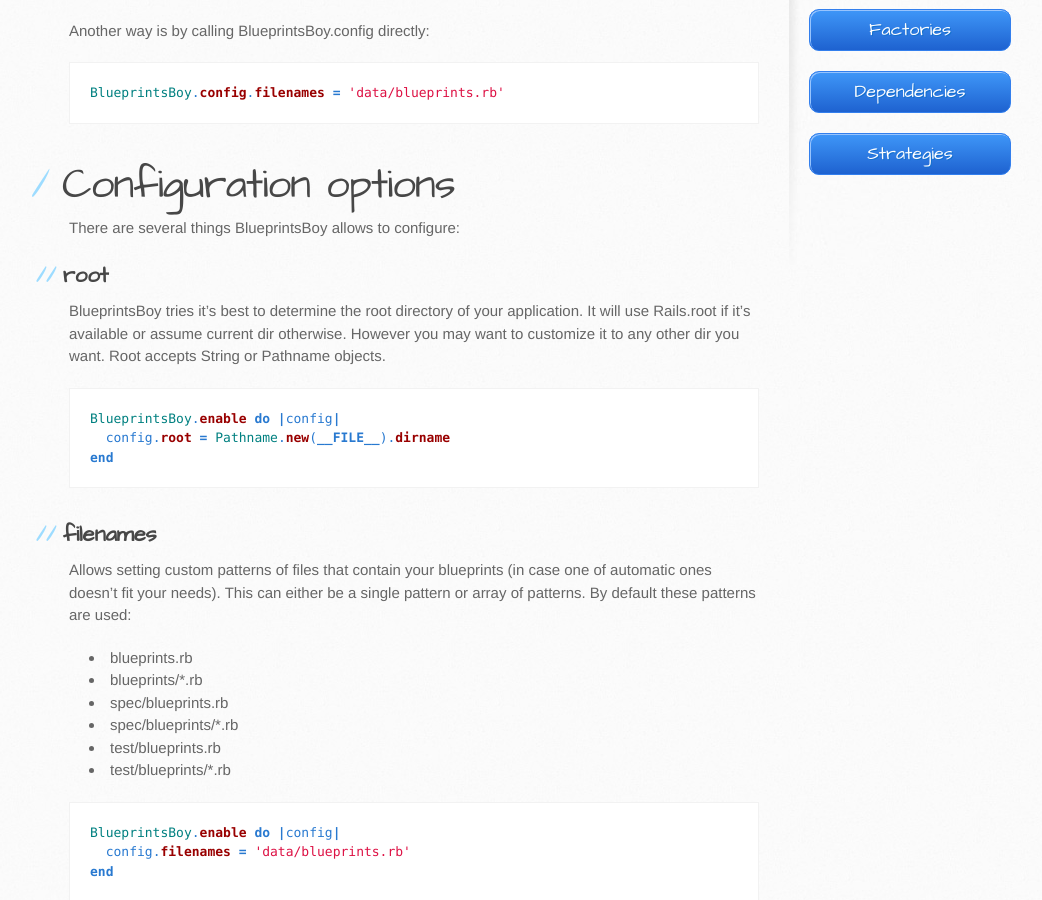
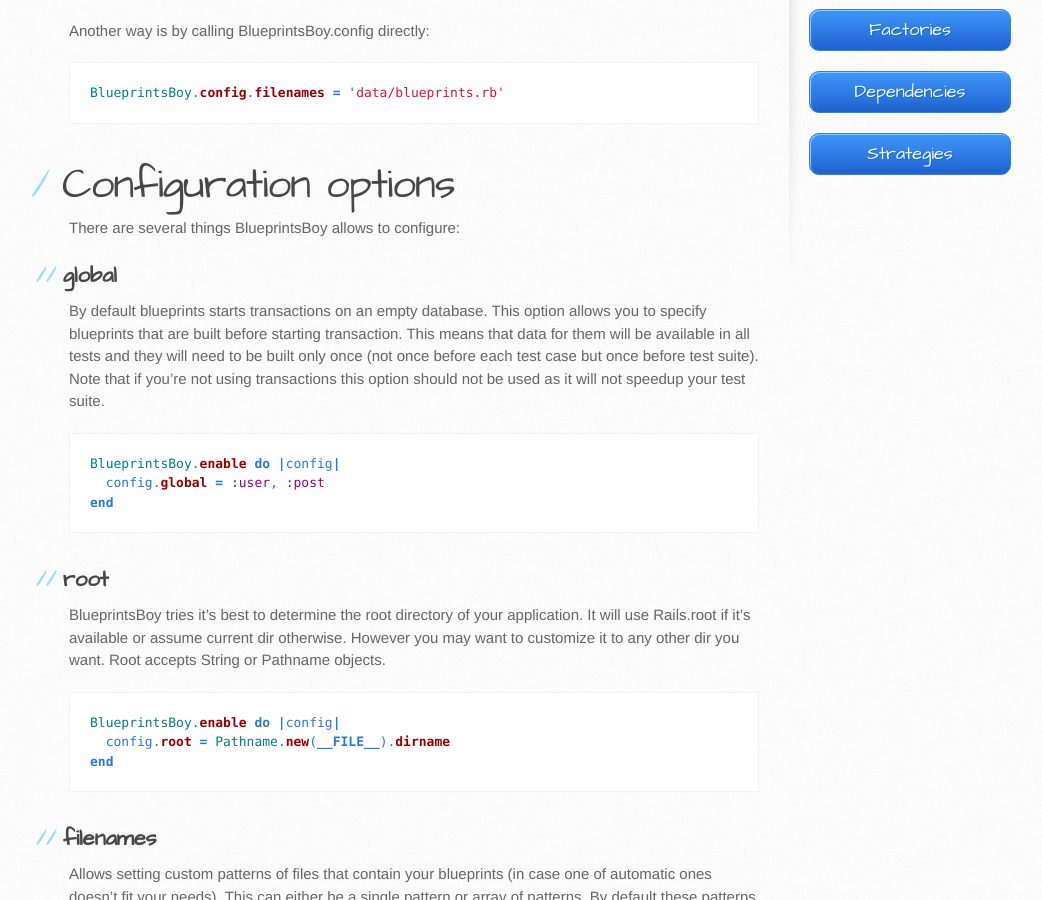
Before and after one commit to andriusch/blueprints_boy, a Jekyll site: the page built from _posts/2010-12-01-configuration.markdown, in a window 1280 px wide and 900 px high, scrolled down 471 px. Shown: the whole window, without its empty margins (101-1143 px from the left). Built offline with Jekyll 4.4.1, drawn with Linux system fonts in a browser that asks for light colours.

Commit message:
Added docs for global config option

```diff
--- a/_posts/2010-12-01-configuration.markdown
+++ b/_posts/2010-12-01-configuration.markdown
@@ -22,6 +22,19 @@
 # Configuration options
 
 There are several things BlueprintsBoy allows to configure:
+
+## global
+
+By default blueprints starts transactions on an empty database. This option allows you to specify blueprints that are
+built before starting transaction. This means that data for them will be available in all tests and they will need to be
+built only once (not once before each test case but once before test suite). Note that if you're not using transactions
+this option should not be used as it will not speedup your test suite.
+
+{% highlight ruby %}
+BlueprintsBoy.enable do |config|
+  config.global = :user, :post
+end
+{% endhighlight %}
 
 ## root
 BlueprintsBoy tries it's best to determine the root directory of your application. It will use Rails.root if it's
```
